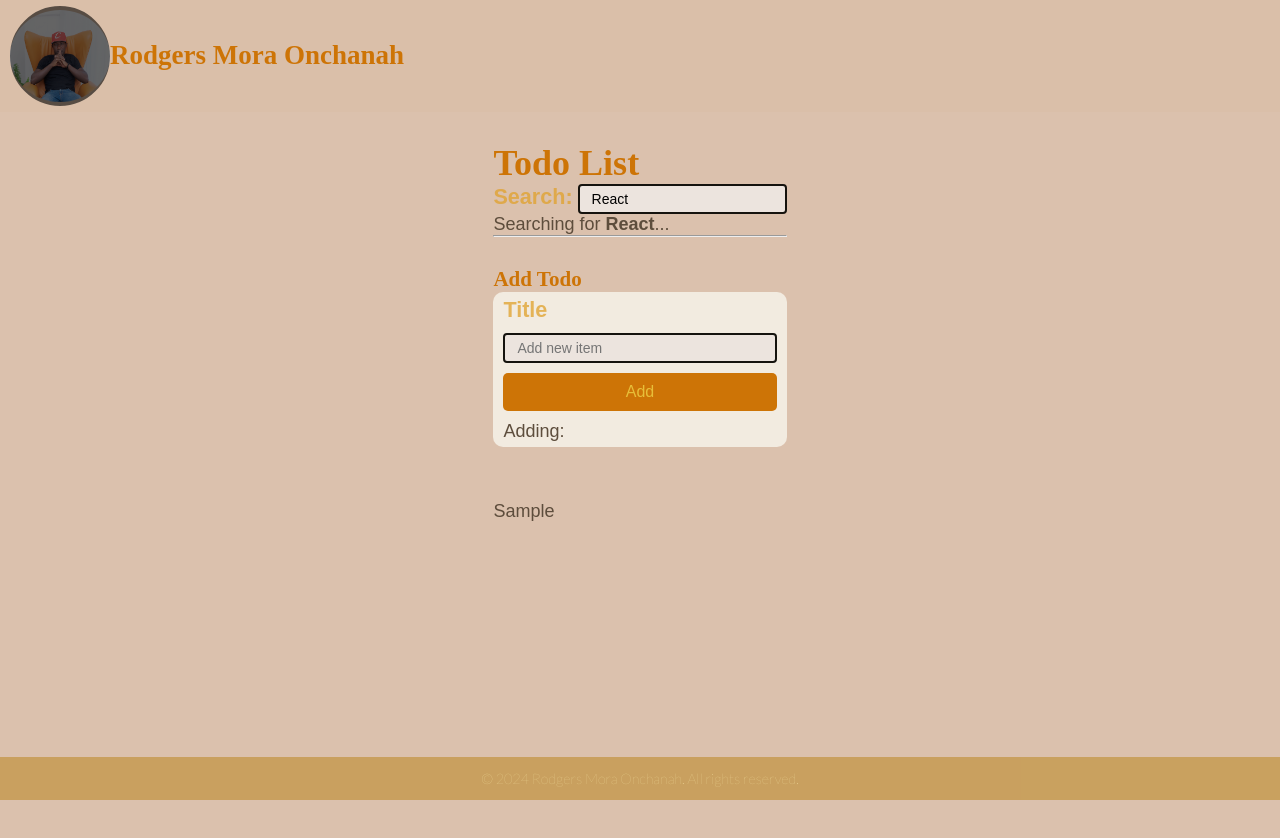
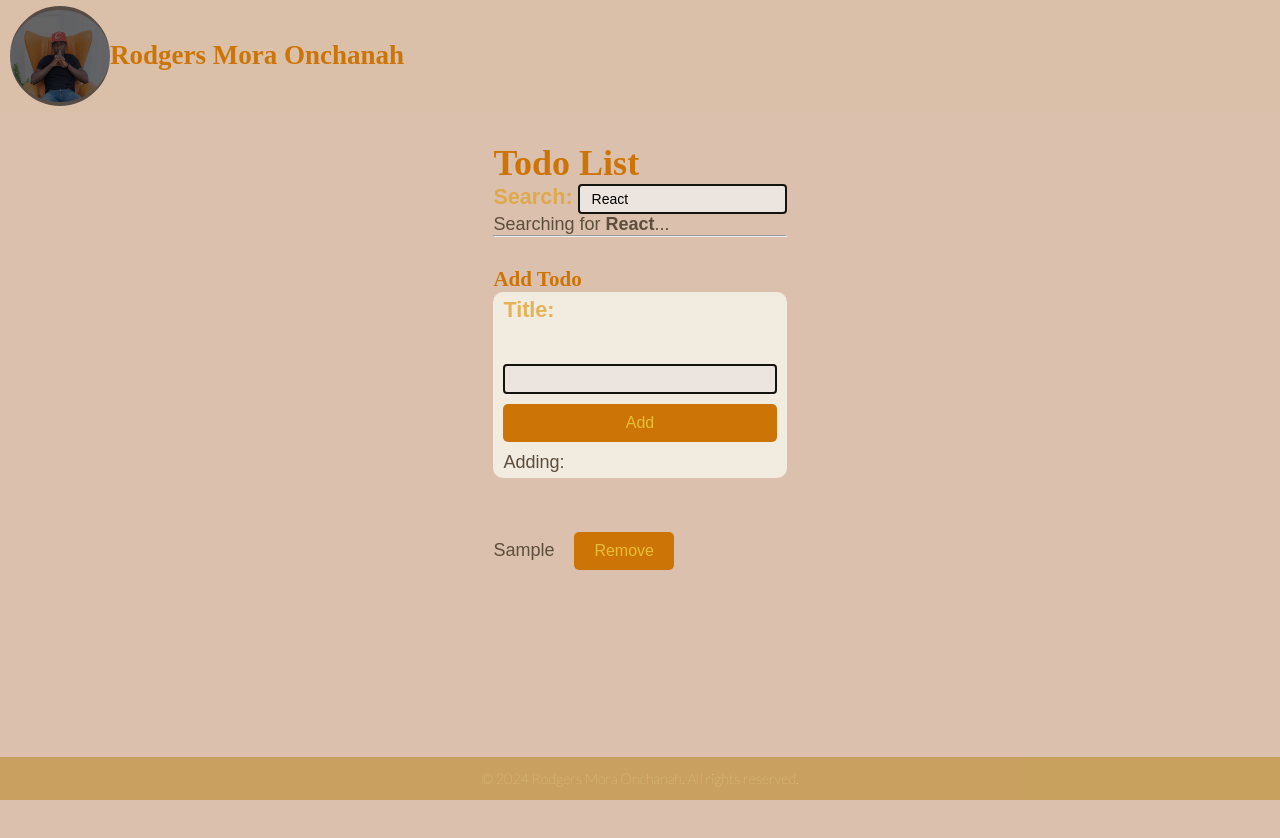
Before and after one commit to morarodgers/react-todo, a React (Vite) app: page / in a window 1280 px wide. Both pictures are taken after typing "Sample" into the empty fields and a click on the button "Add". Shown: the top 838 px of the page. Built offline with nearby package versions, Linux system fonts and the light colour scheme; a web font is replaced by a local one.

Commit message:
Added delete button to remove todo list items

```diff
--- a/src/AddTodoForm.jsx
+++ b/src/AddTodoForm.jsx
@@ -1,5 +1,6 @@
 import { useState } from "react";
 import PropTypes from "prop-types";
+import InputWithLabel from "./InputWithLabel";
 
 const AddTodoForm = ({ onAddTodo }) => {
   const [todoTitle, setTodoTitle] = useState("");
@@ -21,10 +22,10 @@ const AddTodoForm = ({ onAddTodo }) => {
   };
 
   return (
-    <div>
+    <>
       <h3>Add Todo</h3>
       <form onSubmit={handleAddTodo}>
-        <label htmlFor="todoTitle">Title</label>
+        {/* <label htmlFor="todoTitle">Title</label>
         <input
           type="text"
           id="todoTitle"
@@ -32,13 +33,23 @@ const AddTodoForm = ({ onAddTodo }) => {
           value={todoTitle}
           onChange={handleTitleChange}
           placeholder="Add new item"
-        />
+        /> */}
+        <InputWithLabel
+          id="todoTitle"
+          name="title"
+          value={todoTitle}
+          onInputChange={handleTitleChange}
+          placeholder="Add new item"
+        >
+          Title:
+        </InputWithLabel>
         <button type="submit">Add</button>
+        {/* <button type="submit">Delete</button> */}
         <p>
           Adding: <strong>{todoTitle}</strong>
         </p>
       </form>
-    </div>
+    </>
   );
 };
 
--- a/src/App.jsx
+++ b/src/App.jsx
@@ -52,6 +52,12 @@ const App = () => {
     console.log(event.target.value);
   };
 
+  // Function to remove todo
+  const removeTodo = (id) => {
+    const modifiedList = todoList.filter((todo) => todo.id !== id);
+    setTodoList(modifiedList);
+  };
+
   return (
     <>
       <Header />
@@ -61,7 +67,7 @@ const App = () => {
       <hr />
 
       <AddTodoForm onAddTodo={addTodo} />
-      <TodoList todoList={todoList} />
+      <TodoList todoList={todoList} onRemoveTodo={removeTodo} />
 
       <Footer />
     </>
--- a/src/InputWithLabel.jsx
+++ b/src/InputWithLabel.jsx
@@ -3,6 +3,7 @@ import PropTypes from "prop-types";
 
 const InputWithLabel = ({
   id,
+  name,
   children,
   value,
   type = "text",
@@ -23,6 +24,7 @@ const InputWithLabel = ({
       <input
         ref={inputRef}
         id={id}
+        name={name}
         type={type}
         value={value}
         autoFocus={isFocused}
@@ -34,6 +36,7 @@ const InputWithLabel = ({
 
 InputWithLabel.propTypes = {
   id: PropTypes.string.isRequired,
+  name: PropTypes.string.isRequired,
   label: PropTypes.string.isRequired,
   value: PropTypes.string.isRequired,
   type: PropTypes.string,
--- a/src/Search.jsx
+++ b/src/Search.jsx
@@ -10,7 +10,6 @@ const Search = ({ search, onSearch }) => {
     <>
       <InputWithLabel
         id="search"
-        /* label="Search" */
         value={search}
         isFocused
         onInputChange={handleChange}
--- a/src/TodoList.jsx
+++ b/src/TodoList.jsx
@@ -20,11 +20,11 @@ import TodoListItem from "./TodoListItem";
   },
 ]; */
 
-const TodoList = ({ todoList }) => (
+const TodoList = ({ todoList, onRemoveTodo }) => (
   <div>
     <ul>
       {todoList.map((todo) => (
-        <TodoListItem key={todo.id} todo={todo} />
+        <TodoListItem key={todo.id} todo={todo} onRemoveTodo={onRemoveTodo} />
       ))}
     </ul>
   </div>
@@ -38,6 +38,7 @@ TodoList.propTypes = {
       url: PropTypes.string,
     })
   ).isRequired,
+  onRemoveTodo: PropTypes.func.isRequired,
 };
 
 export default TodoList;
--- a/src/TodoListItem.jsx
+++ b/src/TodoListItem.jsx
@@ -1,11 +1,14 @@
 import PropTypes from "prop-types";
 //import TodoList from "./TodoList";
 
-const TodoListItem = ({ todo }) => {
+const TodoListItem = ({ todo, onRemoveTodo }) => {
   return (
     <div>
       <span>
         <a href={todo.url}>{todo.title}</a>
+      </span>
+      <span>
+        <button onClick={() => onRemoveTodo(todo.id)}>Remove</button>
       </span>
     </div>
   );
@@ -17,6 +20,7 @@ TodoListItem.propTypes = {
     title: PropTypes.string.isRequired,
     url: PropTypes.string,
   }).isRequired,
+  onRemoveTodo: PropTypes.func.isRequired,
 };
 
 export default TodoListItem;
```
